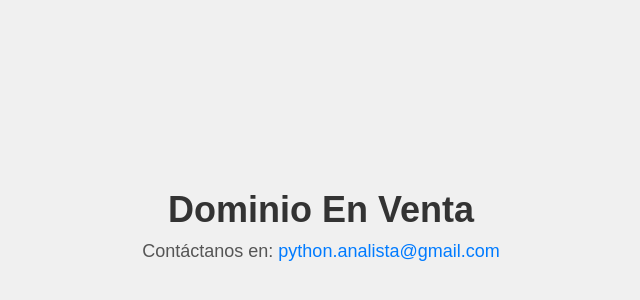
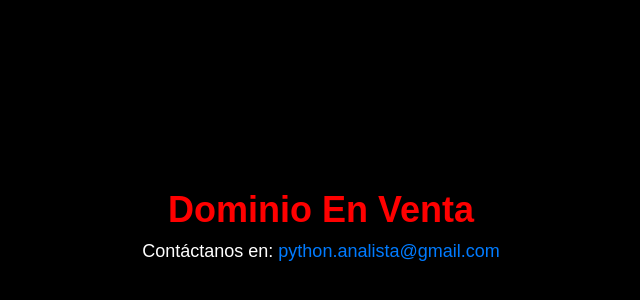
Before and after one commit to patricioreyest/dataanalyst, a plain HTML site: page index.html in a window 1280 px wide. Shown: the part 166-466 px from the top of the page, without its empty margins (319-959 px from the left). Drawn offline with Linux system fonts and the light colour scheme.

Commit message:
Cambio de fondo y letras

```diff
--- a/index.html
+++ b/index.html
@@ -14,18 +14,18 @@
             justify-content: center;
             align-items: center;
             font-family: Arial, sans-serif;
-            background-color: #f0f0f0;
+            background-color: #000000;
         }
 
         h1 {
             font-size: 36px;
-            color: #333;
+            color: #FF0000;
             margin: 0;
         }
 
         p {
             font-size: 18px;
-            color: #555;
+            color: #FFF;
             margin-top: 10px;
         }
 
```
